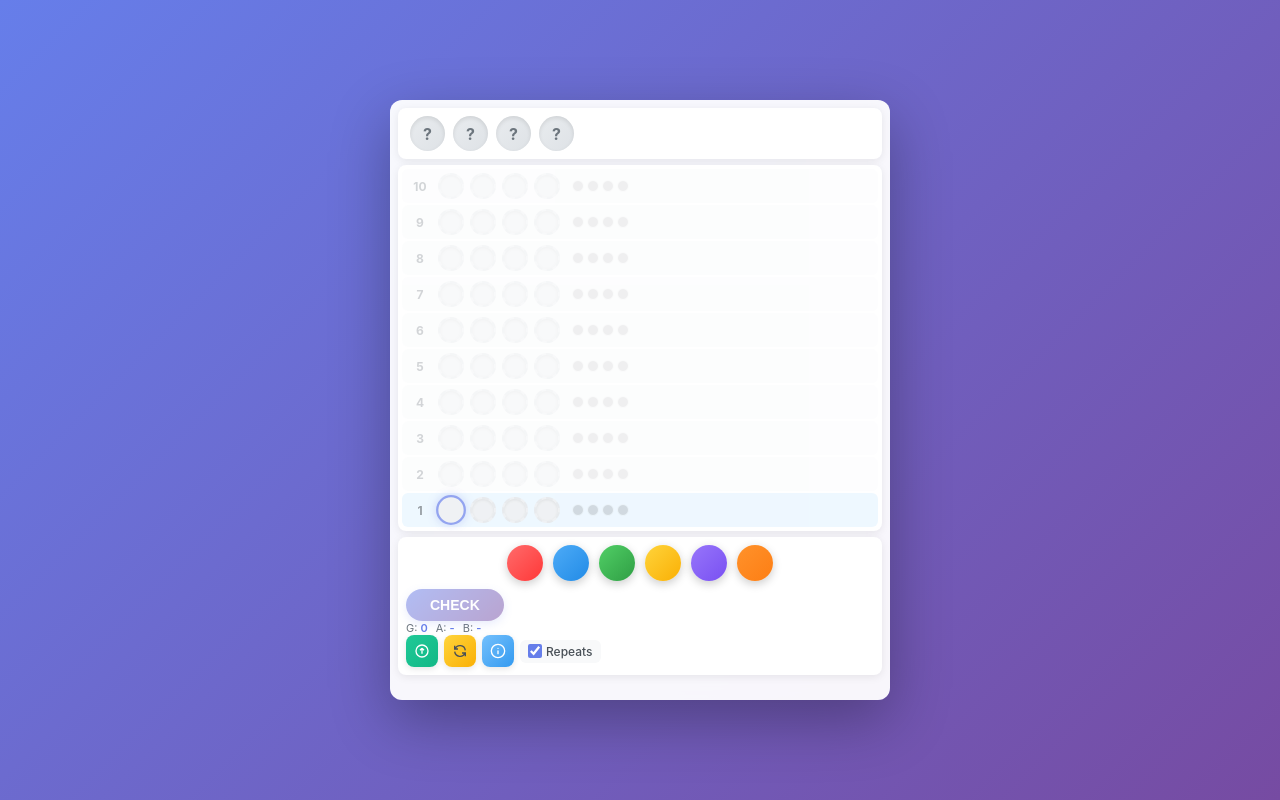
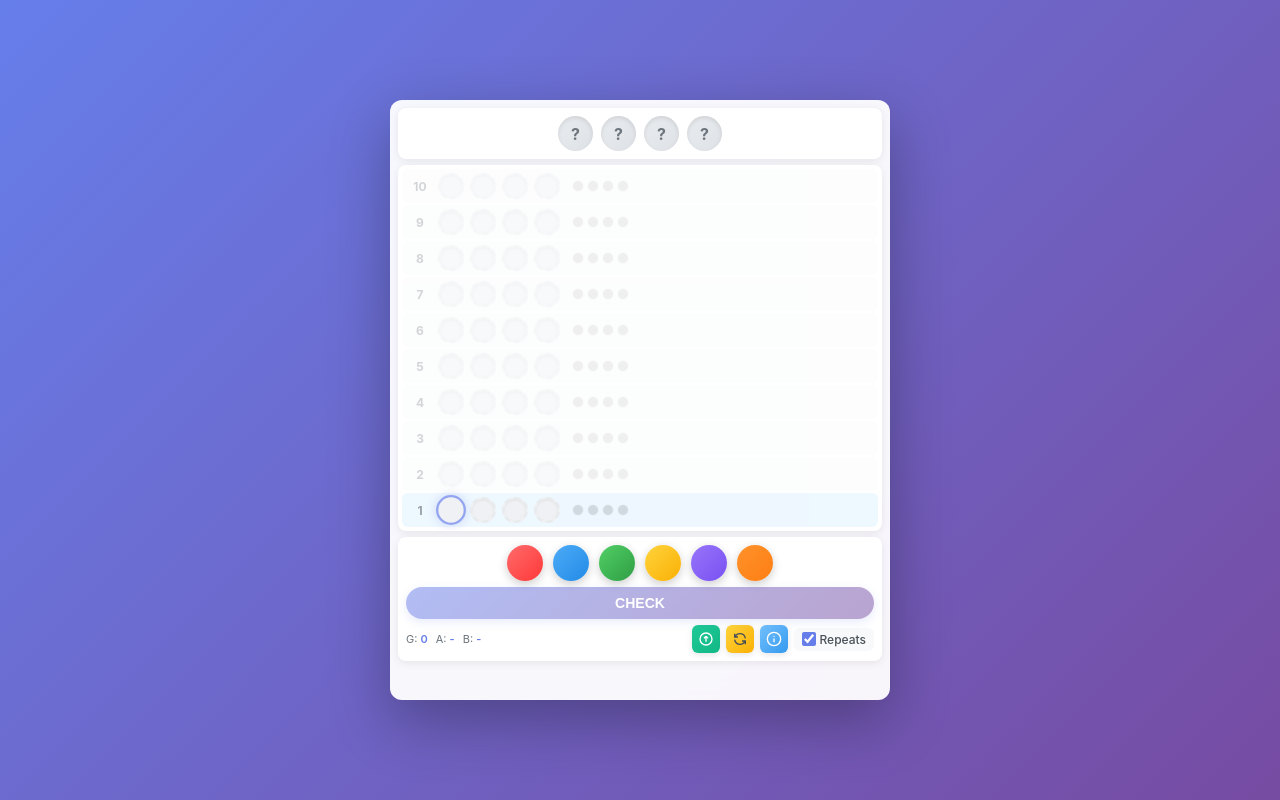
Before and after one commit to steveo0o/mastermind, a website: page index.html in a window 1280 px wide. Drawn offline with Linux system fonts and the light colour scheme.

Commit message:
Update styles.css

```diff
--- a/styles.css
+++ b/styles.css
@@ -32,7 +32,7 @@ body {
 .top-section {
     display: flex;
     align-items: center;
-    justify-content: space-between;
+    justify-content: center;
     padding: 8px 12px;
     background: white;
     border-radius: 8px;
@@ -238,7 +238,7 @@ body {
     display: flex;
     justify-content: center;
     gap: 10px;
-    margin-bottom: 8px;
+    margin-bottom: 6px;
 }
 
 .color-peg {
@@ -259,14 +259,8 @@ body {
     transform: scale(0.95);
 }
 
-.controls-row {
-    display: flex;
-    justify-content: space-between;
-    align-items: center;
-    gap: 10px;
-}
-
 .submit-guess {
+    width: 100%;
     padding: 8px 24px;
     background: linear-gradient(135deg, #667eea, #764ba2);
     color: white;
@@ -277,6 +271,14 @@ body {
     cursor: pointer;
     transition: all 0.3s ease;
     box-shadow: 0 3px 10px rgba(102, 126, 234, 0.3);
+    margin-bottom: 6px;
+}
+
+.info-row {
+    display: flex;
+    justify-content: space-between;
+    align-items: center;
+    gap: 10px;
 }
 
 .submit-guess:hover {
@@ -300,10 +302,10 @@ body {
 }
 
 .btn-icon {
-    width: 32px;
-    height: 32px;
+    width: 28px;
+    height: 28px;
     border: none;
-    border-radius: 8px;
+    border-radius: 6px;
     cursor: pointer;
     transition: all 0.3s ease;
     display: flex;
```
